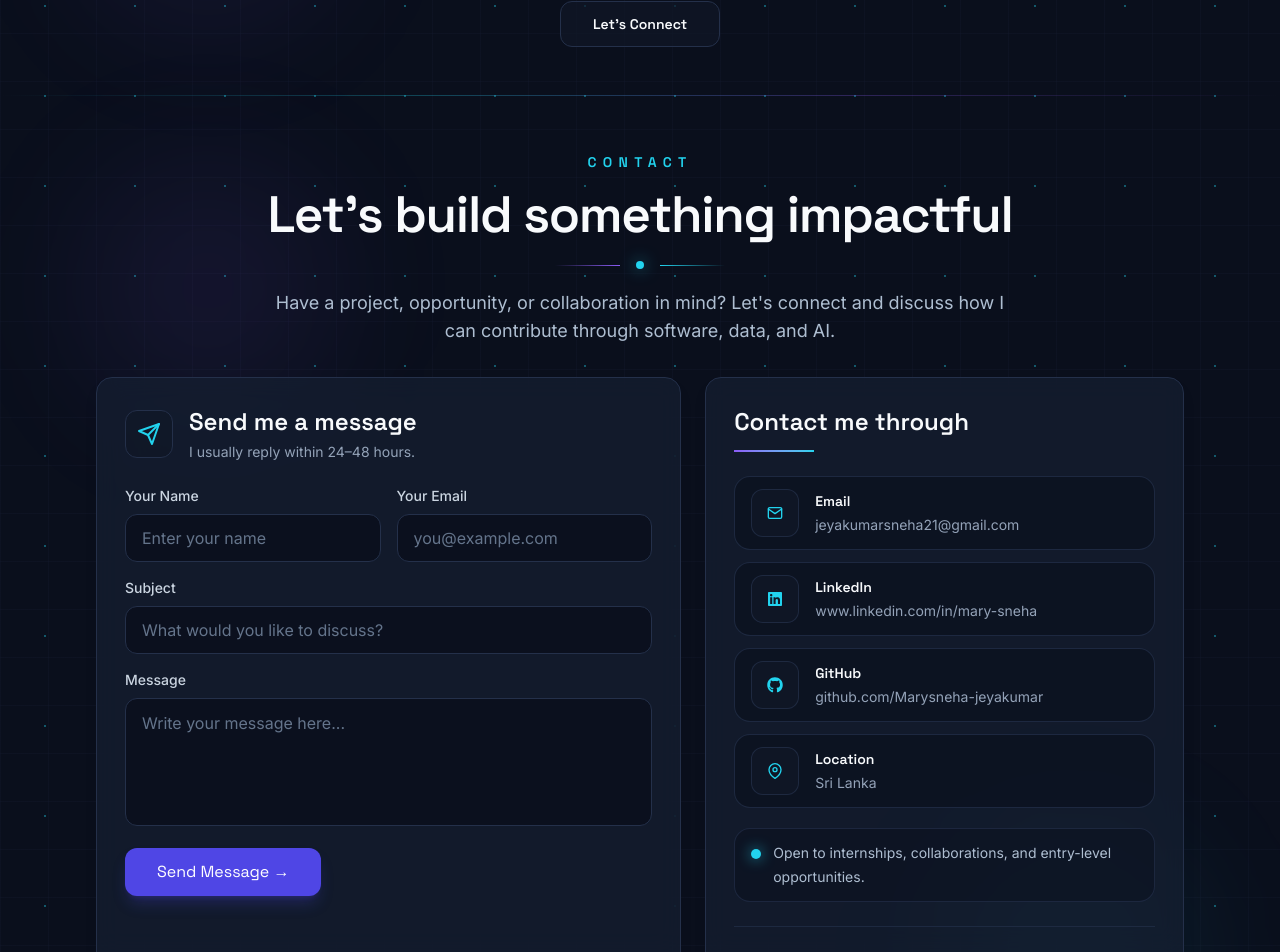
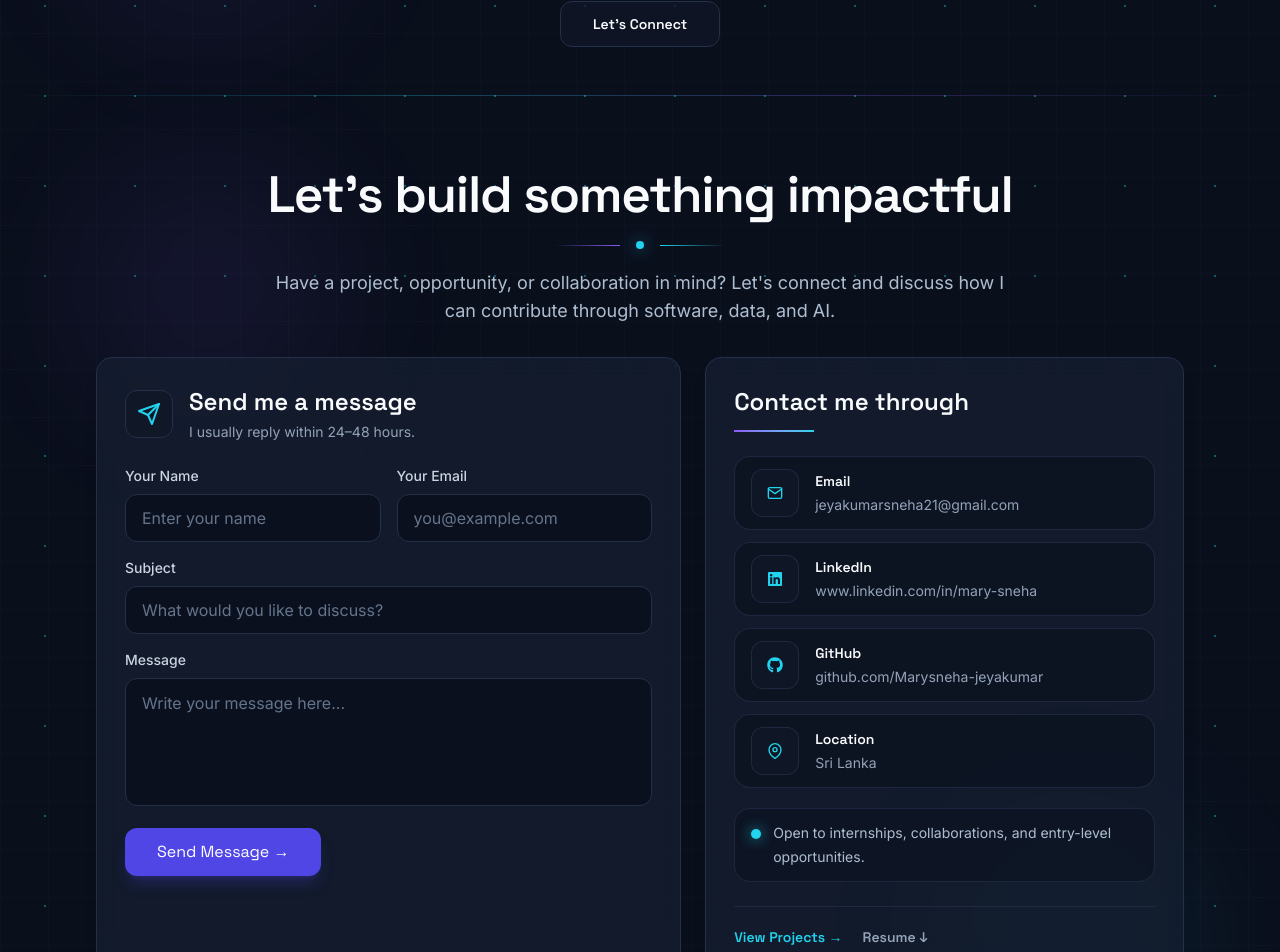
Before and after one commit to Marysneha-jeyakumar/mary-sneha-portfolio, a Next.js app: page / in a window 1280 px wide. Shown: the part 5439-6391 px from the top of the page. Built offline with nearby package versions, Linux system fonts and the light colour scheme; no server answers.

Commit message:
Refine contact section layout

```diff
--- a/src/components/sections/ContactSection.tsx
+++ b/src/components/sections/ContactSection.tsx
@@ -29,9 +29,6 @@ export default function ContactSection() {
       <div className="relative z-10">
         {/* Compact section header */}
         <div className="mx-auto max-w-5xl text-center">
-          <p className="font-heading text-sm font-semibold uppercase tracking-[0.45em] text-[#22D3EE]">
-            Contact
-          </p>
 
           <h2
             className="font-heading mt-4 font-semibold tracking-tight text-[#F8FAFC]"
```
